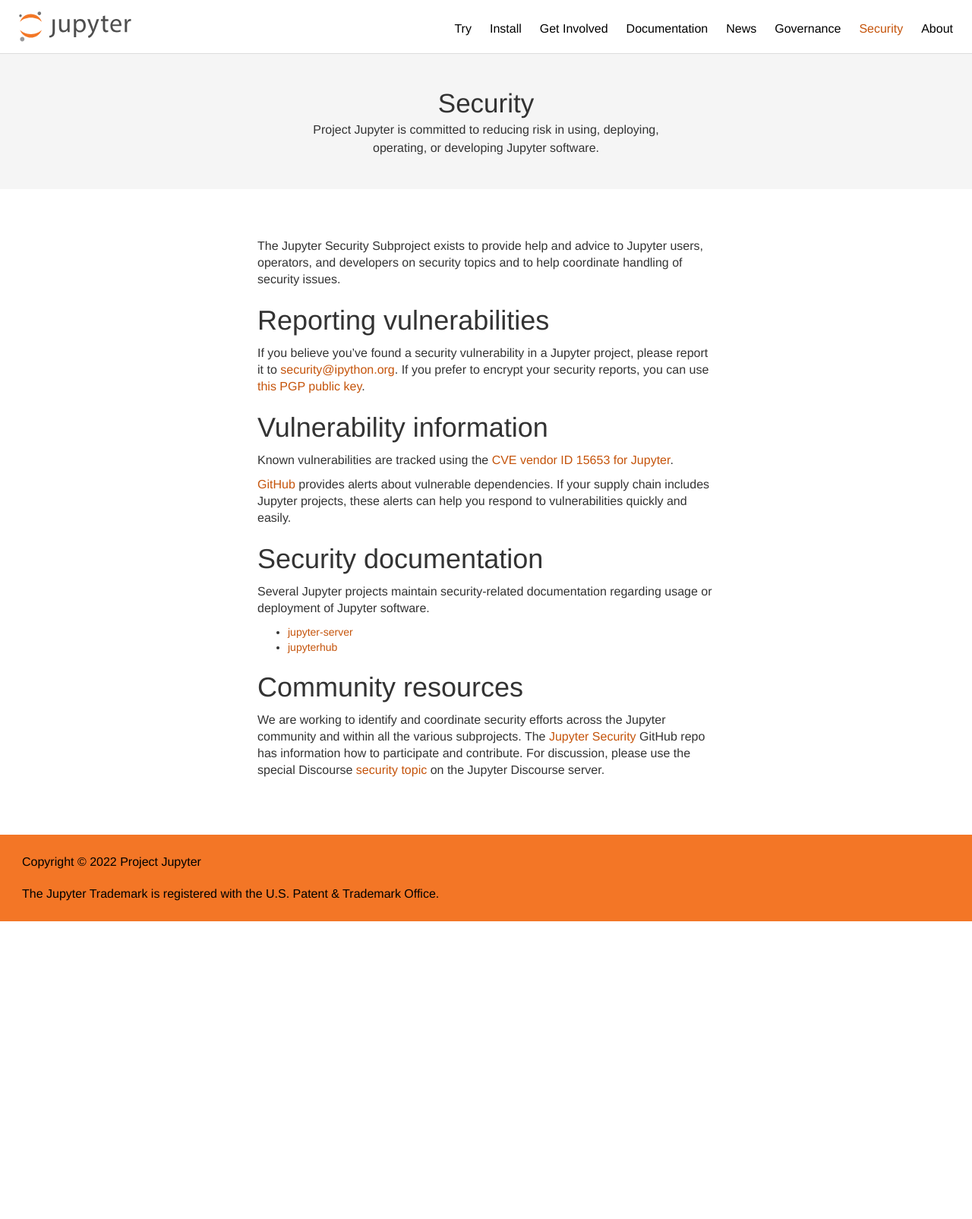
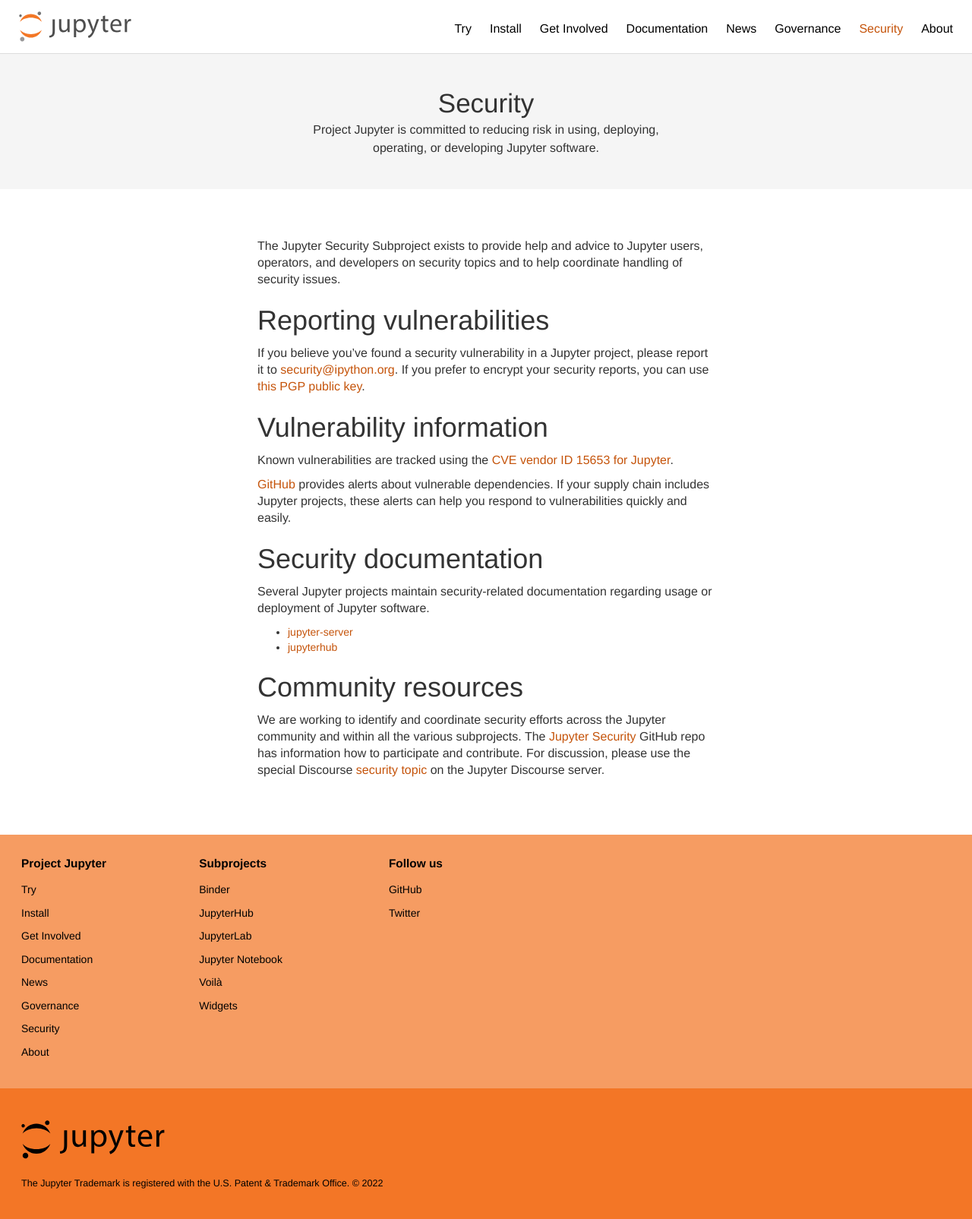
Before and after one commit to jupyter/jupyter.github.io, a Jekyll site: the page built from security.md, in a window 1280 px wide. Shown: the whole page at 76% size. Built offline with Jekyll 4.4.1, drawn with Linux system fonts in a browser that asks for light colours; before the commit the page ends 1213 px from its top, so only the background shows below that.

Commit message:
Reworked the footer with link lists

```diff
--- a/_layouts/default.html
+++ b/_layouts/default.html
@@ -18,6 +18,27 @@
     url: /security
   - title: About
     url: /about
+projects:
+  - title: Binder
+    url: /binder
+  - title: JupyterHub
+    url: /hub
+  - title: JupyterLab
+    url: https://jupyterlab.readthedocs.io/
+    newpage: true
+  - title: Jupyter Notebook
+    url: https://jupyter-notebook.readthedocs.io/
+    newpage: true
+  - title: Voilà
+    url: https://voila.readthedocs.io/
+    newpage: true
+  - title: Widgets
+    url: /widgets
+social:
+  - title: GitHub
+    url: https://github.com/jupyter/
+  - title: Twitter
+    url: https://twitter.com/projectjupyter
 ---
 <!DOCTYPE html>
 <html lang="en">
@@ -83,19 +104,54 @@
     <section>
       {{ content }}
     </section>
-    <footer>
-      <div class="footer" role="navigation">
-        <div class="container">
-            <div class="navbar-text">
-                <p>
-                    Copyright © {{site.time | date: '%Y' }}  Project Jupyter
-                </p>
-                <p>
-                    The Jupyter Trademark is registered with the U.S. Patent & Trademark Office.
-                </p>
-            </div>
+    <footer class="footer" role="navigation">
+      <section class="linklists">
+        <div class="footer-links">
+          <h2>Project Jupyter</h2>
+          <ul>
+            {%- for obj in layout.nav -%}
+            <li>
+                <a href="{{ obj.url }}"
+                    {%- if obj.newpage %}target="_blank" rel="noopener noreferrer"{% endif %}>
+                    {{ obj.title }}
+                </a>
+            </li>
+            {%- endfor %}
+          </ul>
         </div>
-      </div>
+        <div class="footer-links">
+          <h2>Subprojects</h2>
+          <ul>
+            {%- for obj in layout.projects -%}
+            <li>
+              <a href="{{ obj.url }}"
+                  {%- if obj.newpage %}target="_blank" rel="noopener noreferrer"{% endif %}>
+                  {{ obj.title }}
+              </a>
+            </li>
+            {%- endfor %}
+          </ul>
+        </div>
+        <div class="footer-links">
+          <h2>Follow us</h2>
+          <ul>
+            {%- for obj in layout.social -%}
+            <li>
+              <a href="{{ obj.url }}"
+                  target="_blank" rel="noopener noreferrer">
+                  {{ obj.title }}
+              </a>
+            </li>
+            {%- endfor %}
+          </ul>
+        </div>
+      </section>
+      <section class="footer-text">
+          <img src="/assets/logos/rectanglelogo-blacktext-blackbody-blackplanets.svg" width="189" height="51" alt="project jupyter logo">
+          <p>
+              The Jupyter Trademark is registered with the U.S. Patent & Trademark Office. © {{site.time | date: '%Y' }}
+          </p>
+      </section>
     </footer>
     <script src="/assets/js/bootstrap-native.min.js" defer></script>
   </body>
--- a/_sass/components/_footer.scss
+++ b/_sass/components/_footer.scss
@@ -1,13 +1,59 @@
 @import "settings/colors";
 
 .footer {
+  section {
+    padding: 2em;
+  }
+  .linklists {
+    background-color: lighten($orange, 12.5%);
+    display: flex;
+    flex-direction: row;
+    flex-wrap: wrap;
+    justify-content: start;
+    align-items: start;
+    padding-top: 2em;
+    padding-bottom: 2em;
+    @media (max-width: 420px) {
+      flex-direction: column;
+    }
+    .footer-links {
+      color: $black;
+      @media (max-width: 420px) {
+        margin-top: 2em;
+        &:first-of-type {
+          margin-top: 0;
+        }
+      }
+      h2 {
+        font-size: 1.1em;
+        font-weight: bold;
+        margin: 0 0 1em 0;
+        padding: 0;
+      }
+      ul {
+        margin: 0 10em 0 0;
+        padding: 0;
+        list-style-type: none;
+        li {
+          padding: 0;
+          margin: 0 0 0.75em 0;
+          a {
+            color: $black;
+          }
+        }
+      }
+    }
+  }
+  .footer-text {
     background-color: $orange;
-    padding: 15px;
-    @media (max-width:767px) {
-        padding: 15px 0;
+    img {
+      margin: 1em 0;
+      color: $black;
     }
     p {
-        color: $black;
-        padding-top: 10px;
+      color: $black;
+      padding-top: 10px;
+      font-size: 0.9em;
     }
+  }
 }
```
Also changed, not shown: assets/logos/rectanglelogo-blacktext-blackbody-blackplanets.svg (added).
